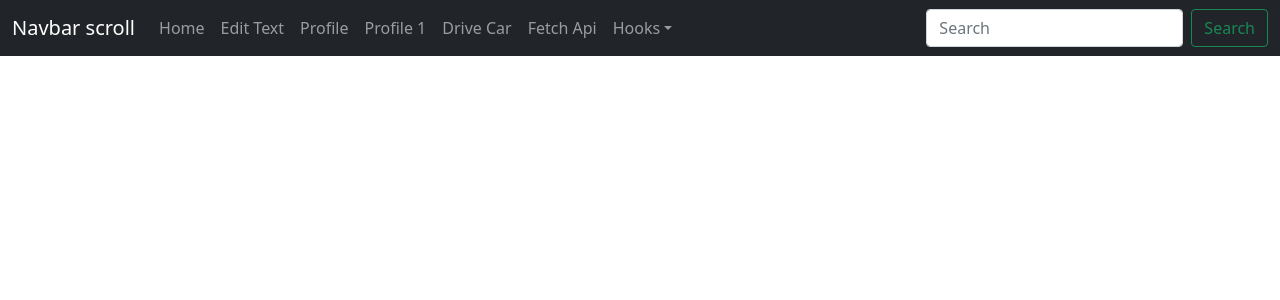
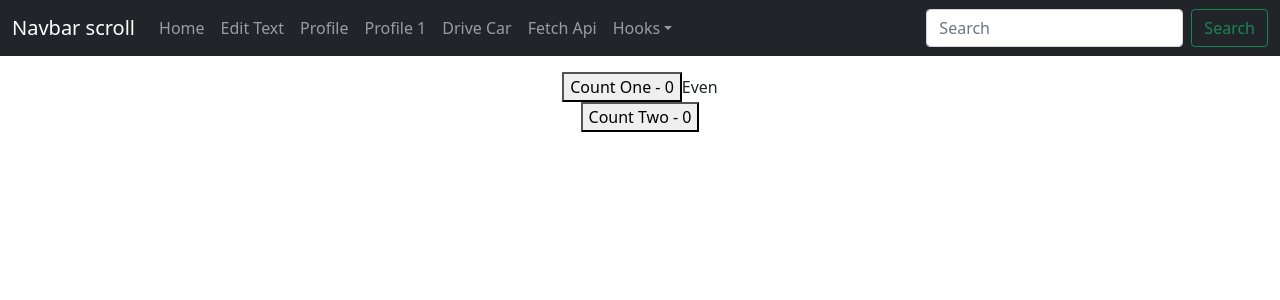
Before and after one commit to BishwajeetSamal/react-tube, a React (Create React App) app: page /UseMemo in a window 1280 px wide. Shown: the top 300 px of the page. Built offline with nearby package versions, Linux system fonts and the light colour scheme.

Commit message:
use memo use

```diff
--- a/src/components/NavbarPage.jsx
+++ b/src/components/NavbarPage.jsx
@@ -11,6 +11,7 @@
 import UseReducer from "./hooks/UseReducer";
 import Testtwo from "./hooks/Testtwo";
 import UseCallback from "./hooks/useCallback/UseCallback";
+import UseMemo from "./hooks/useMemo/UseMemo";
 import "../css/index.css";
 import {
   Navbar,
@@ -56,6 +57,7 @@
                 <NavDropdown.Item href="/UseCallback">
                   useCallback()
                 </NavDropdown.Item>
+                <NavDropdown.Item href="/UseMemo">useMemo()</NavDropdown.Item>
                 <NavDropdown.Divider />
                 <NavDropdown.Item href="#action5">
                   Something else here
@@ -87,6 +89,7 @@
           <Route path="/UseReducer" element={<UseReducer />} />
           <Route path="/Testtwo" element={<Testtwo />} />
           <Route path="/UseCallback" element={<UseCallback />} />
+          <Route path="/UseMemo" element={<UseMemo />} />
         </Routes>
       </Router>
     </>
--- /dev/null
+++ b/src/components/hooks/useMemo/UseMemo.js
@@ -0,0 +1,32 @@
+import React, { useState, useMemo } from "react";
+
+function UseMemo() {
+  const [counterOne, setCounterOne] = useState(0);
+  const [counterTwo, setCounterTwo] = useState(0);
+  const incrementOne = () => {
+    setCounterOne(counterOne + 1);
+  };
+
+  const incrementTwo = () => {
+    setCounterTwo(counterTwo + 1);
+  };
+
+  const isEven = useMemo(() => {
+    let i = 0;
+    while (i < 2000000000) {
+      i++;
+    }
+    return counterOne % 2 === 0;
+  }, [counterOne]);
+  return (
+    <div style={{ textAlign: "center", paddingTop: "1rem" }}>
+      <button onClick={incrementOne}>Count One - {counterOne} </button>
+      <span>{isEven ? "Even" : "Odd"}</span>
+      <div>
+        <button onClick={incrementTwo}>Count Two - {counterTwo} </button>
+      </div>
+    </div>
+  );
+}
+
+export default UseMemo;
```
